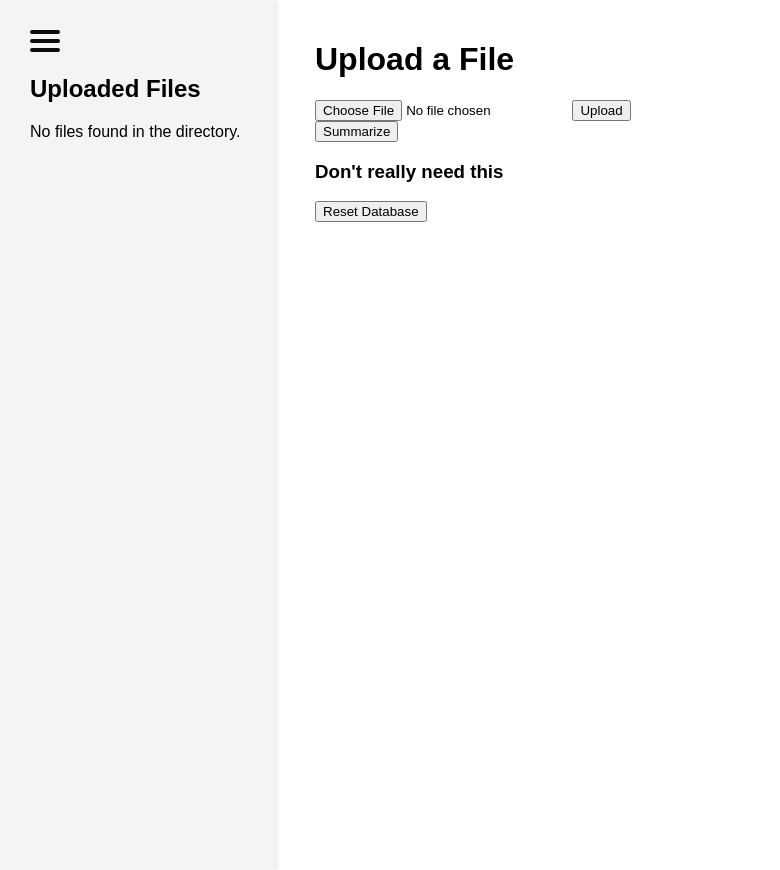
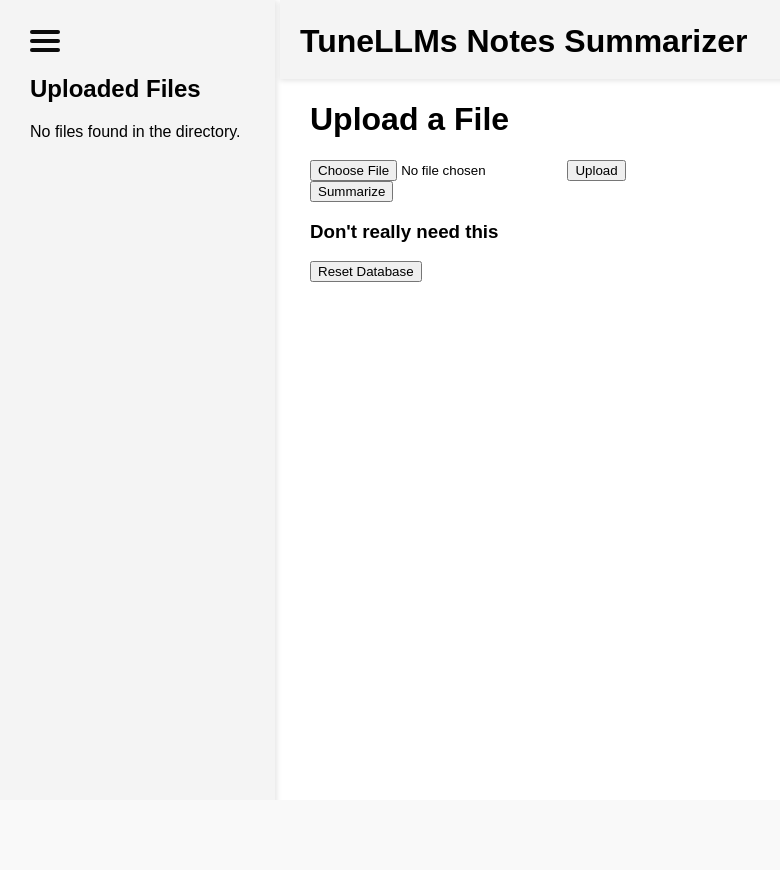
Before and after one commit to squishynuggit/TuneLLMs, a Flask app: template templates/upload.html in a window 1280 px wide. Shown: the whole page, without its empty margins (0-780 px from the left). After the commit the page ends 282 px from the top, so only its background shows below. Run offline with Flask 3, Linux system fonts and the light colour scheme; the template is opened without the code that fills it, so the values that code supplies are empty.

Commit message:
Added a header

```diff
--- a/templates/upload.html
+++ b/templates/upload.html
@@ -10,7 +10,9 @@
             margin: 0;
             font-family: Arial, sans-serif;
         }
+
         .sidebar {
+            position: fixed;
             width: 230px;
             background-color: #f4f4f4;
             padding: 15px;
@@ -18,34 +20,65 @@
             padding-left: 30px;
             box-shadow: 2px 0 5px rgba(0,0,0,0.1);
             height: 100vh;
-            overflow-y: auto;
             transition: transform 0.3s ease;
         }
+
         .sidebar.hidden {
             transform: translateX(-73%);
         }
+
+        .header {
+            position: fixed;
+            top: 0;
+            left: 280px;
+            width: calc(100% - 230px);
+            height: 75px;
+            padding-top: 4px;
+            background-color: #f4f4f4;
+            display: flex;
+            align-items: center;
+            box-shadow: 0px 2px 5px rgba(0,0,0,0.1);
+            z-index: 20;
+            transition: left 0.3s ease, width 0.3s ease;
+        }
+
+        .header.expanded {
+            left: 78px;
+            width: 100%;
+        }
+
+        .header h1 {
+            margin: 0;
+            padding-left: 20px;
+        }
+
         .content {
             flex: 1;
             padding: 20px;
-            margin-left: 20px;
+            margin-left: 290px;
+            margin-top: 60px;
             transition: margin-left 0.3s ease;
+            overflow-y: auto;
         }
+
         .content.expanded {
-            margin-left: -175px;
+            margin-left: 90px;
         }
+
         .toggle-btn {
-            position: absolute;
+            position: fixed;
             top: 30px;
             left: 30px;
             width: 30px;
             height: 22px;
             cursor: pointer;
-            z-index: 10;
+            z-index: 30;
             display: flex;
             flex-direction: column;
             justify-content: space-between;
             transition: transform 0.3s ease;
         }
+
         .toggle-btn span {
             display: block;
             height: 4px;
@@ -53,42 +86,55 @@
             border-radius: 2px;
             transition: background-color 0.2s, transform 0.3s ease-in-out, width 0.3s ease-in-out;
         }
+
         .toggle-btn span:nth-child(1) {
             transform-origin: top left;
         }
+
         .toggle-btn span:nth-child(3) {
             transform-origin: bottom left;
         }
+
         .toggle-btn.active span:nth-child(1) {
             transform: rotate(45deg) translate(0px, -1.5px);
         }
+
         .toggle-btn.active span:nth-child(2) {
             opacity: 0;
             transform: translateX(-4.7px) scale(0.2, 0.2);
             transition: opacity 0.3s ease, transform 0.3s ease;
         }
+
         .toggle-btn.active span:nth-child(3) {
             transform: rotate(-45deg) translate(0px, 1.5px);
         }
+
         .toggle-btn:hover span {
             background-color: #494949;
         }
+
         .toggle-btn:active span {
             background-color: #494949;
         }
+
         .file-list {
             list-style-type: none;
             padding: 0;
         }
+
         .file-list li {
             margin: 10px 0;
         }
+
         .file-list form {
             display: inline;
         }
     </style>
 </head>
 <body>
+    <div class="header" id="header">
+        <h1>TuneLLMs Notes Summarizer</h1>
+    </div>
     <div class="toggle-btn" onclick="toggleSidebar()">
         <span></span>
         <span></span>
@@ -152,9 +198,12 @@
         function toggleSidebar() {
             var sidebar = document.getElementById('sidebar');
             var content = document.getElementById('content');
+            var header = document.getElementById('header');
             var toggleBtn = document.querySelector('.toggle-btn');
+
             sidebar.classList.toggle('hidden');
             content.classList.toggle('expanded');
+            header.classList.toggle('expanded');
             toggleBtn.classList.toggle('active');
         }
     </script>
```
Also changed, not shown: 4 other files.
